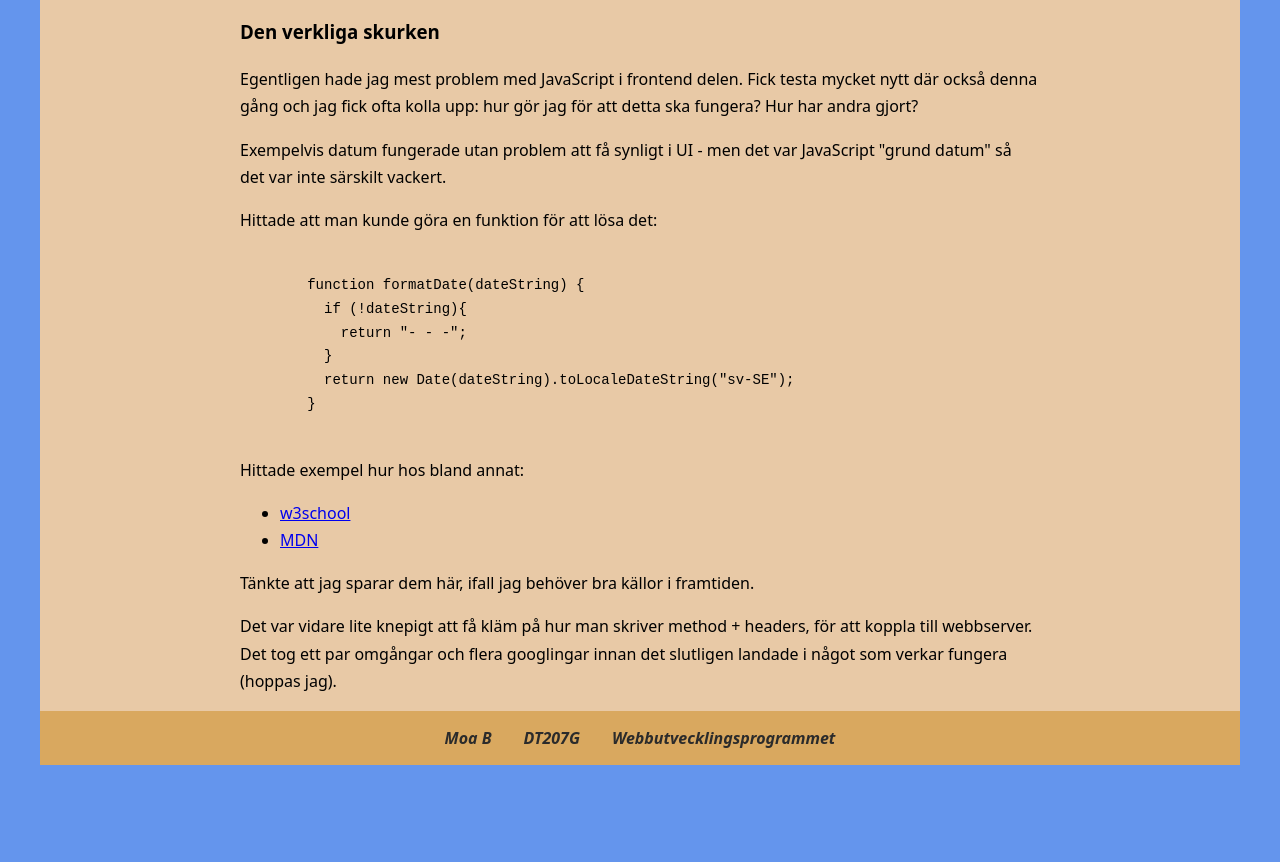
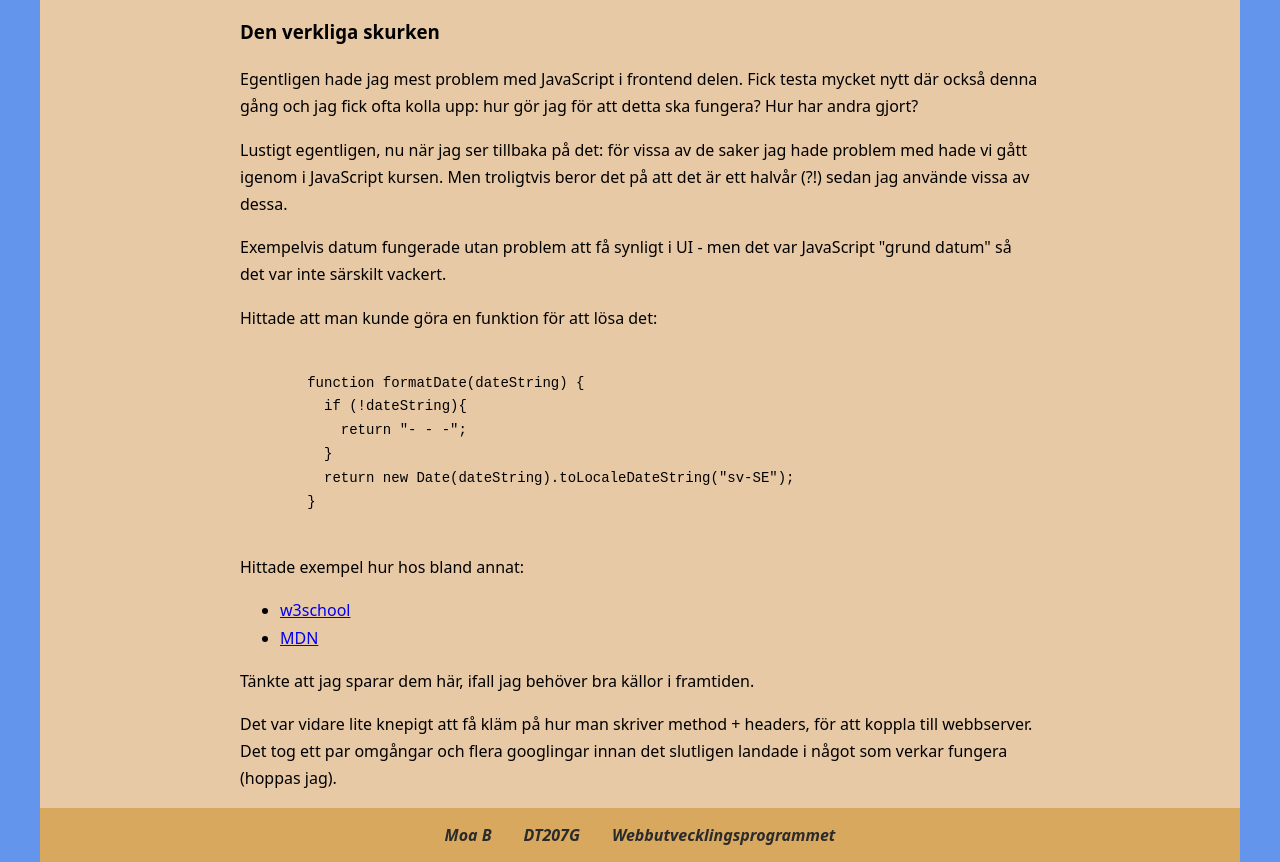
Before and after one commit to Kiim94/labb2-front-server, a website built with Vite: page about.html in a window 1280 px wide. Shown: the part 1041-1903 px from the top of the page. Before the commit the page ends 1806 px from the top, so only its background shows below. Built offline with nearby package versions, Linux system fonts and the light colour scheme.

Commit message:
Mer about

```diff
--- a/about.html
+++ b/about.html
@@ -40,6 +40,8 @@
     </p>
     <h3>Den verkliga skurken</h3>
     <p>Egentligen hade jag mest problem med JavaScript i frontend delen. Fick testa mycket nytt där också denna gång och jag fick ofta kolla upp: hur gör jag för att detta ska fungera? Hur har andra gjort?</p>
+    <p>Lustigt egentligen, nu när jag ser tillbaka på det: för vissa av de saker jag hade problem med hade vi gått igenom i JavaScript kursen. Men troligtvis beror det på att det är ett halvår (?!) sedan
+      jag använde vissa av dessa.</p>
     <p>Exempelvis datum fungerade utan problem att få synligt i UI - men det var JavaScript "grund datum" så det var inte särskilt vackert.</p>
     <p>Hittade att man kunde göra en funktion för att lösa det:</p>
       <pre><code>
```
